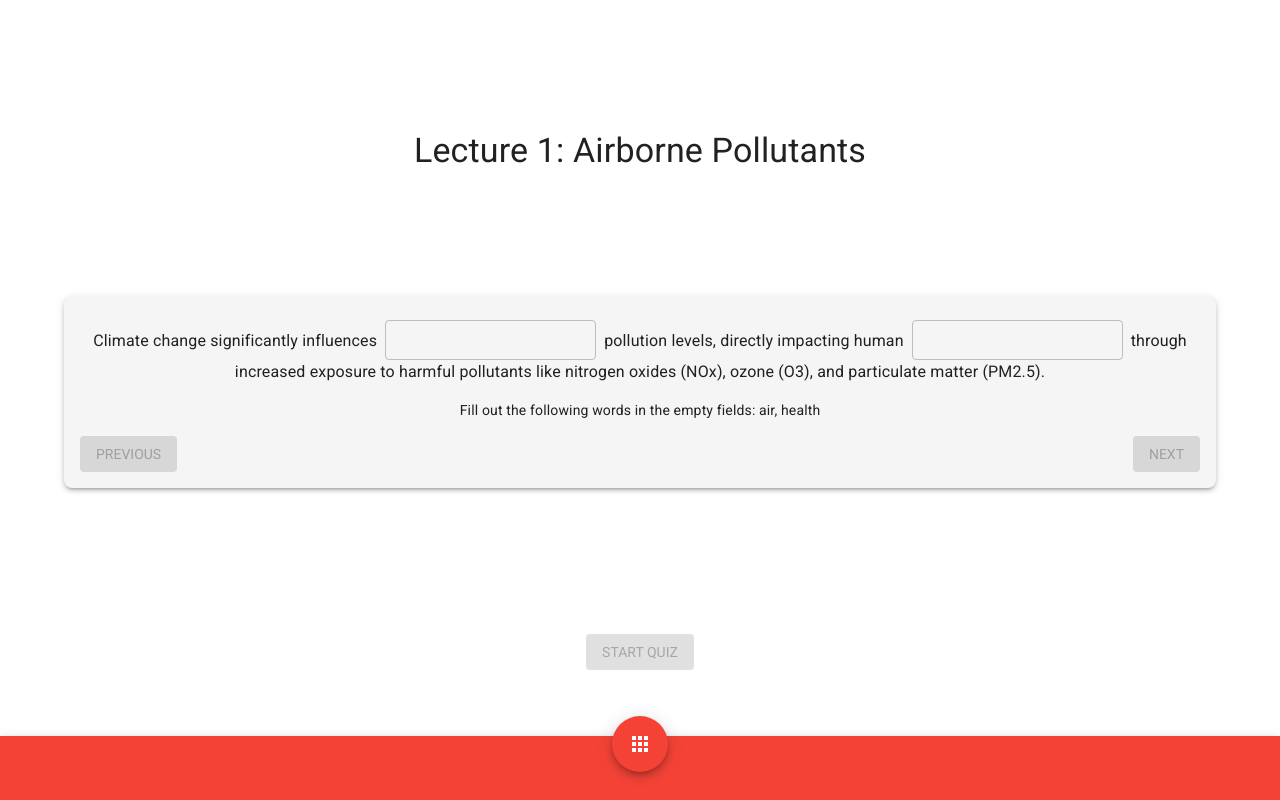
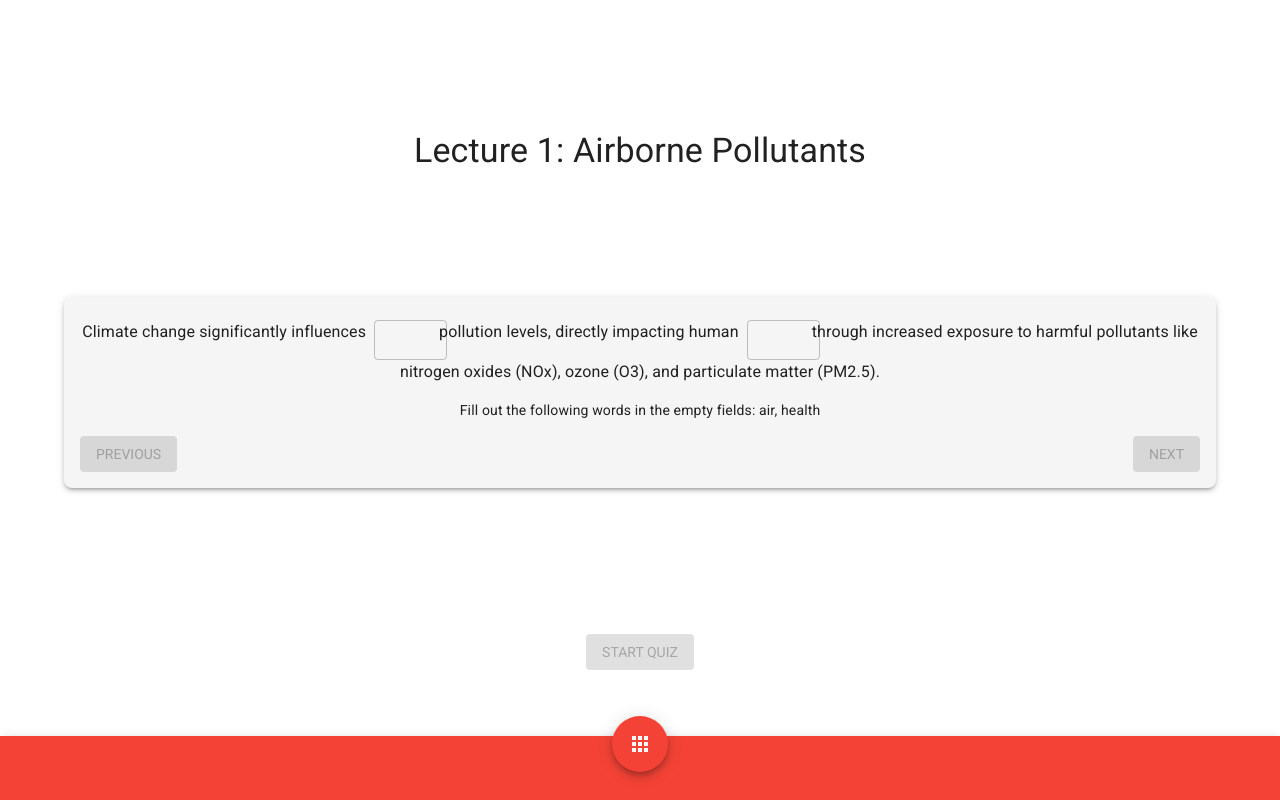
Before and after one commit to sky-ash/heatpath, a React (Vite) app: page /heatpath/lecture/1 in a window 1280 px wide. Built offline with nearby package versions, Linux system fonts and the light colour scheme.

Commit message:
change input fields to autocomplete

```diff
--- a/src/components/Card.jsx
+++ b/src/components/Card.jsx
@@ -1,9 +1,12 @@
 // src/components/Card.js
 
 import React, { useState, useEffect } from 'react';
-import { Box, Typography, TextField, Button } from '@mui/material';
+import { Box, Typography, TextField, Button, Autocomplete } from '@mui/material';
 import CheckCircleIcon from '@mui/icons-material/CheckCircle';
 import CancelIcon from '@mui/icons-material/Cancel';
+
+import parsedLectureContent from '../data/parsedLectureContent.json';
+
 
 export default function Card({ card, nextCard, prevCard, onCardCompletion, currentCardIndex, unlockedCards, totalCards }) {
 
@@ -48,6 +51,8 @@ export default function Card({ card, nextCard, prevCard, onCardCompletion, curre
 
   const allCorrect = correctness.every(c => c === true);
 
+  const allLectureWords = parsedLectureContent.lectures.flatMap(lecture => lecture.cards.flatMap(card => card.words));
+
   return (
     <Box className="card" p={2} boxShadow={3} borderRadius={2} bgcolor="background.paper">
       <Typography variant="h6" gutterBottom>
@@ -64,13 +69,23 @@ export default function Card({ card, nextCard, prevCard, onCardCompletion, curre
               {!isInputField && part}
               {isInputField && (
               <Box display="inline-flex" alignItems="center" key={index}>
+                <Autocomplete
+                freeSolo
+                options={allLectureWords} // {allLectureWords}, {card.words} or: (only the words of the current card)
+                getOptionLabel={(option) => option}
+                renderInput={(params) => (
                   <TextField
+                  {...params}
                   variant="outlined"
                   size="small"
                   value={answers[inputFieldIndex] || ''}
                   onChange={(e) => handleInputChange(inputFieldIndex, e.target.value)}
                   error={correctness[inputFieldIndex] === false}
                   style={{ margin: '0 0.5rem' }}
+                  />
+                )}
+                inputValue={answers[inputFieldIndex] || ''}
+                onInputChange={(event, newInputValue) => handleInputChange(inputFieldIndex, newInputValue)}
                 />
                 {correctness[inputFieldIndex] === true && <CheckCircleIcon style={{ color: 'green' }} />}
                 {correctness[inputFieldIndex] === false && <CancelIcon style={{ color: 'red' }} />}
--- a/src/pages/Start.jsx
+++ b/src/pages/Start.jsx
@@ -3,6 +3,7 @@
 import React from 'react';
 import { Container, Typography, Button, Box } from '@mui/material';
 import { useNavigate } from 'react-router-dom';
+import Navigation from '../components/Navigation';
 
 export default function Start() {
   const navigate = useNavigate();
@@ -42,6 +43,7 @@ export default function Start() {
         </Button>
       </Box>
 
+      <Navigation />
     </Container>
   );
 }
```
Lines whose indentation alone changed are shown as unchanged.
